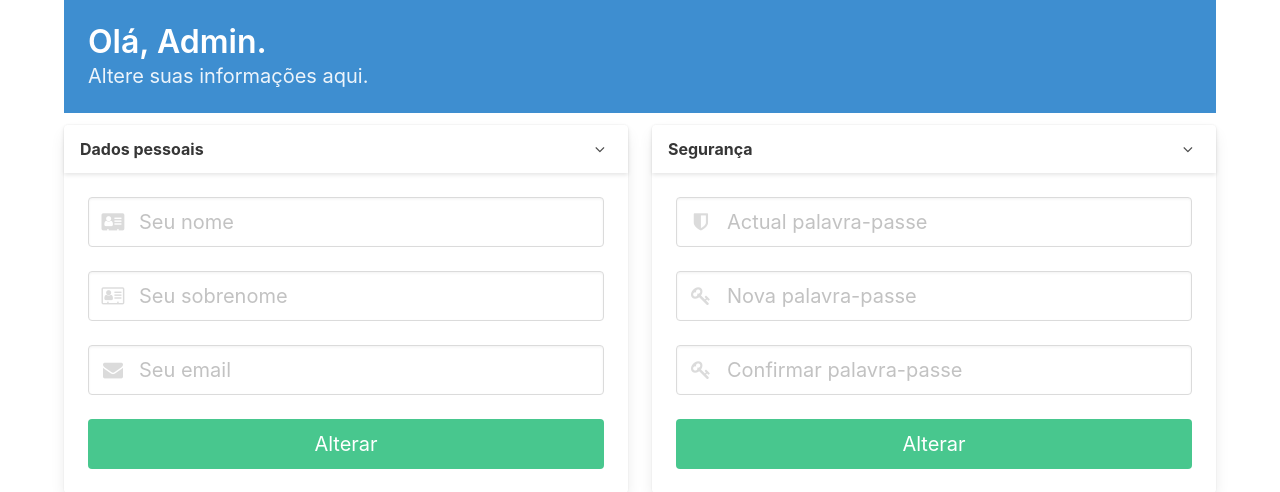
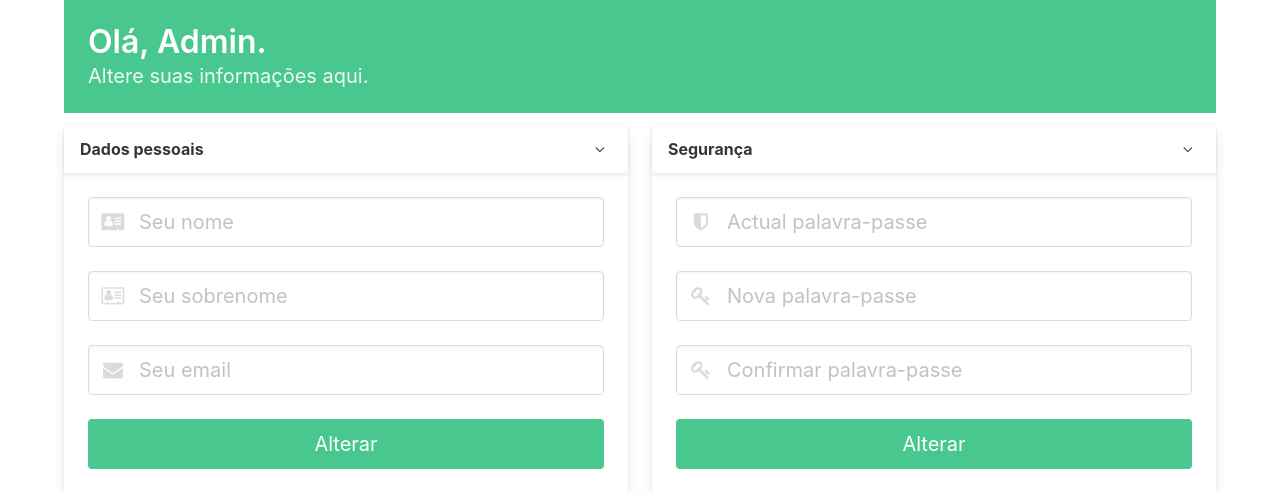
Before and after one commit to americo/eTasks, a Python web app: template templates/profile.html in a window 1280 px wide. Shown: the part 52-544 px from the top of the page. Run offline with Jinja, Linux system fonts and the light colour scheme; the template is opened without the code that fills it, so the values that code supplies are empty.

Commit message:
Alteração de cor em profile.

```diff
--- a/templates/profile.html
+++ b/templates/profile.html
@@ -48,7 +48,7 @@
     <div class="container">
         <div class="columns">
             <div class="column   is-12 ">
-                <section class="hero is-info welcome is-small">
+                <section class="hero is-success welcome is-small">
                     <div class="hero-body">
                         <div class="container">
                             <h1 class="title">
```
